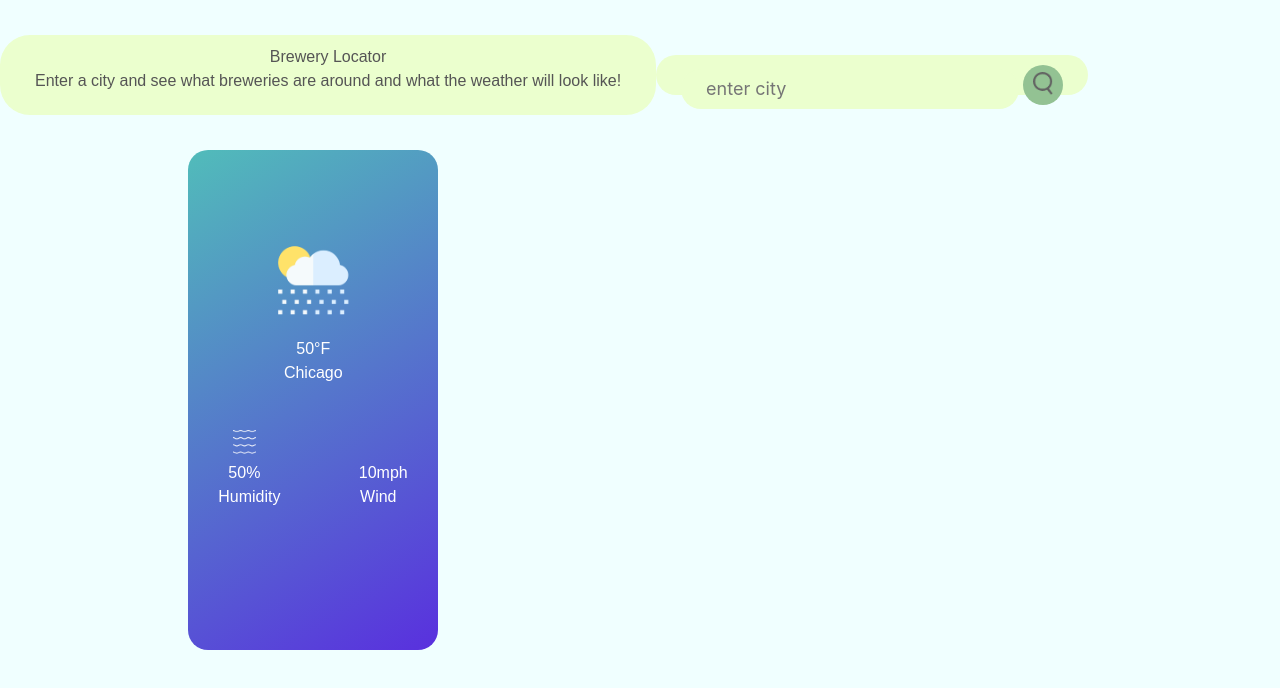
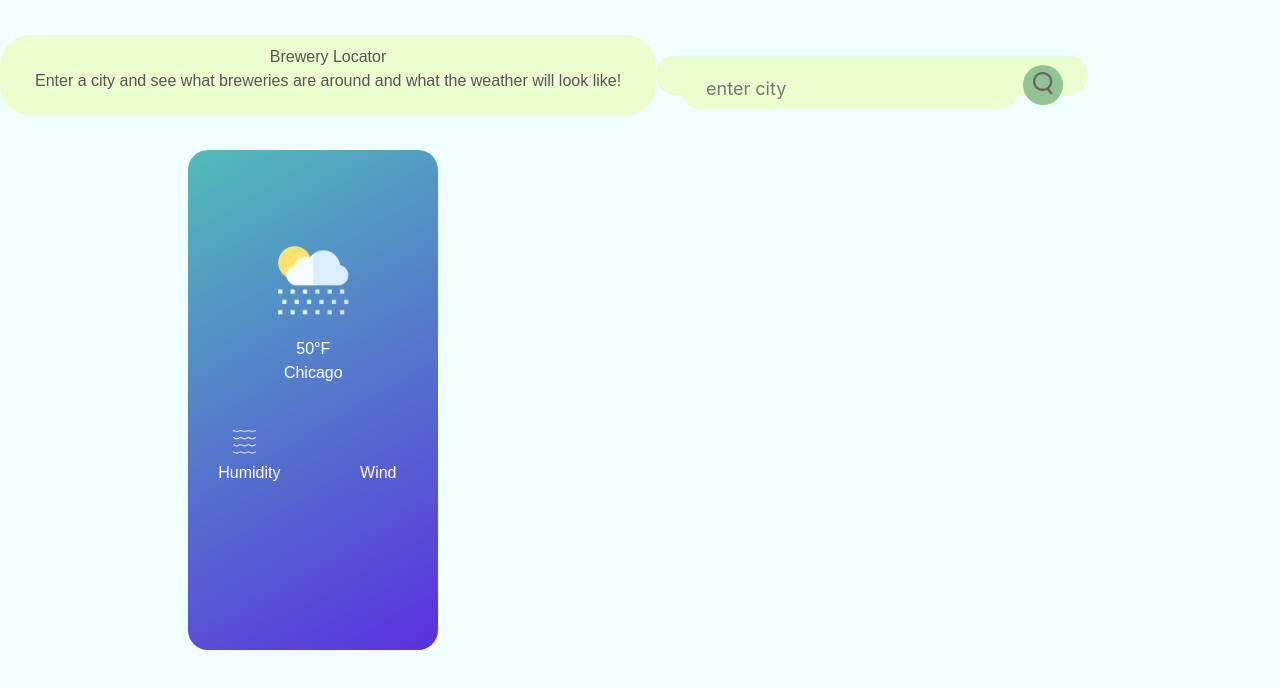
Before and after one commit to snunez1231/Boredom-App, a plain HTML site: page index.html in a window 1280 px wide. Drawn offline with nearby package versions, Linux system fonts and the light colour scheme.

Commit message:
added changes to my branch

```diff
--- a/index.html
+++ b/index.html
@@ -35,12 +35,12 @@
             <div class="details">
                 <div class="col">
                     <img src="assets/images/humidity.png" class="icon" id="humidity-icon">
-                    <p class="humidity" id="humidity0">50%</p>
+                    <p class="humidity" id="humidity0"></p>
                     <p class="humidity-text">Humidity</p>
                 </div>
                 <div class="col">
                     <img src="assets/images/wind.png" class="icon" id="wind-icon">
-                    <p class="wind" id="wind0">10mph</p>
+                    <p class="wind" id="wind0"></p>
                     <p class = "wind-text">Wind</p>
                     <h3 class="day" id="day0"></h3>
                 </div>
```
